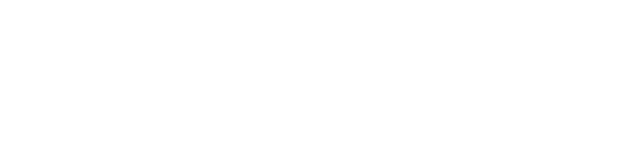
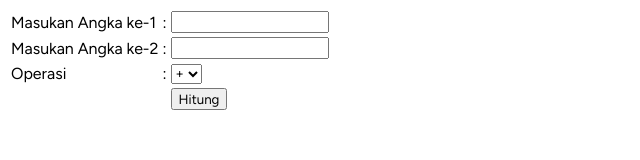
Before and after one commit to CallMeYudhistira/SimpleJSCalc, a plain HTML site: page index.html in a window 1280 px wide. Shown: the whole page, without its empty margins (0-640 px from the left). Drawn offline with Linux system fonts and the light colour scheme.

Commit message:
Menambah Form Input Data

```diff
--- a/index.html
+++ b/index.html
@@ -10,6 +10,38 @@
     <link href="https://fonts.googleapis.com/css2?family=Figtree:ital,wght@0,300..900;1,300..900&family=Open+Sans:ital,wght@0,300..800;1,300..800&family=Poppins:ital,wght@0,100;0,200;0,300;0,400;0,500;0,600;0,700;0,800;0,900;1,100;1,200;1,300;1,400;1,500;1,600;1,700;1,800;1,900&display=swap" rel="stylesheet">
 </head>
 <body>
-
+    <div>
+        <form action="" method="post">
+            <table>
+                <tr>
+                    <td>Masukan Angka ke-1</td>
+                    <td>:</td>
+                    <td><input type="number" name="angka1"></td>
+                </tr>
+                <tr>
+                    <td>Masukan Angka ke-2</td>
+                    <td>:</td>
+                    <td><input type="number" name="angka2"></td>
+                </tr>
+                <tr>
+                    <td>Operasi</td>
+                    <td>:</td>
+                    <td>
+                        <select name="operasi" id="operasi">
+                            <option value="+">+</option>
+                            <option value="-">-</option>
+                            <option value="*">*</option>
+                            <option value="/">/</option>
+                        </select>
+                    </td>
+                    <tr>
+                        <td></td>
+                        <td></td>
+                        <td><input type="submit" value="Hitung"  class="btn"></td>
+                    </tr>
+                </tr>
+            </table>
+        </form>
+    </div>
 </body>
 </html>
```
